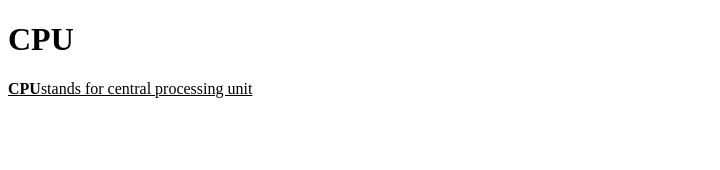
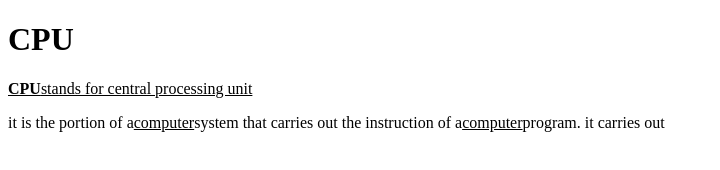
Before and after one commit to iamneo-production/cacacdabffffadaeccdfffebaeceaec, a website: page public/index.html in a window 1280 px wide. Shown: the whole page, without its empty margins (0-720 px from the left). Drawn offline with Linux system fonts and the light colour scheme.

Commit message:
Backup Commit

```diff
--- a/public/index.html
+++ b/public/index.html
@@ -10,5 +10,8 @@
 <body>
     <h1>CPU</h1>
     <p><u><b>CPU</b>stands for central processing unit</u></p>
+    <p>it is the portion of a<u>computer</u>system that carries
+        out the instruction of a<u>computer</u>program.
+        it carries out
 </body>
 </html>
```
